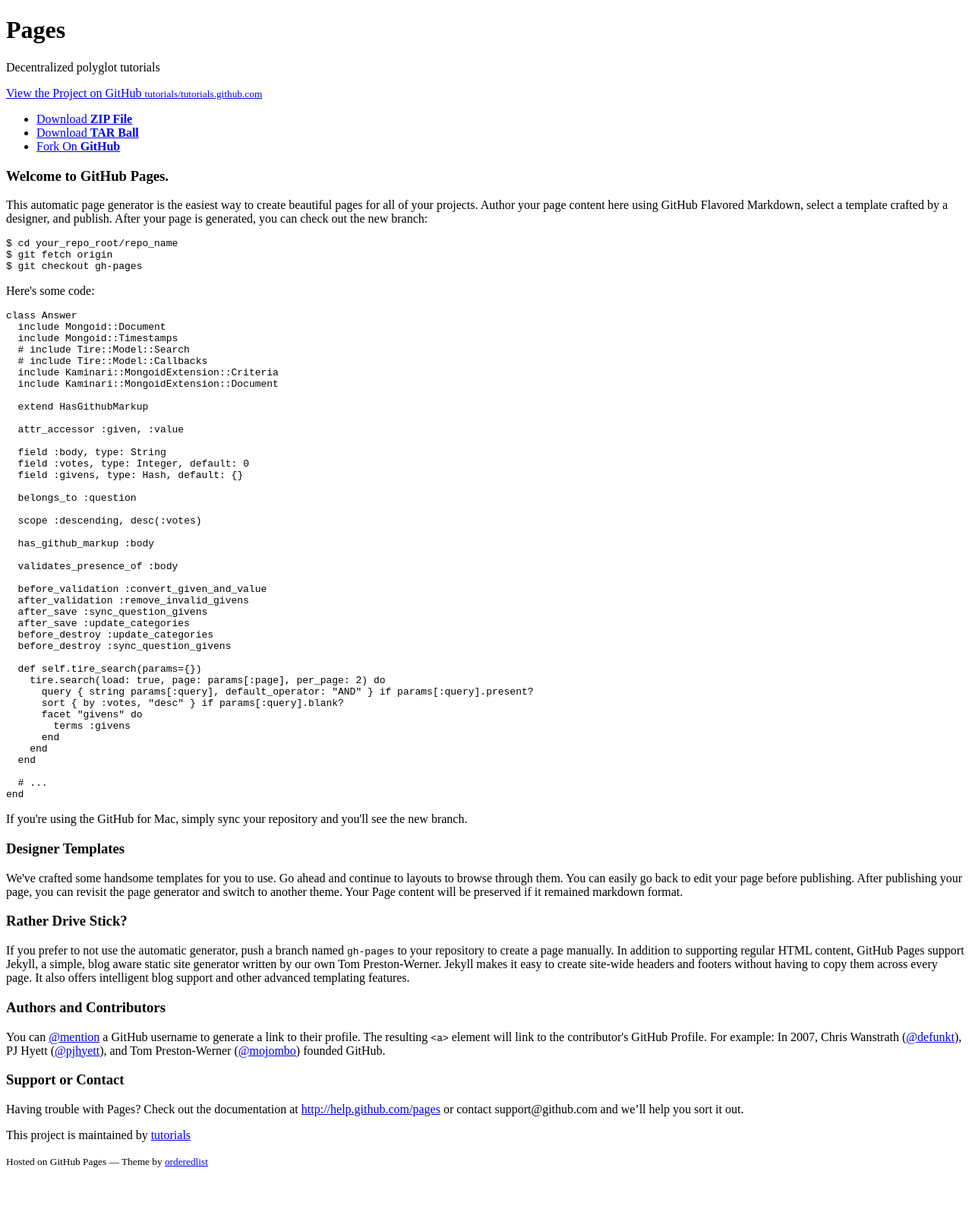
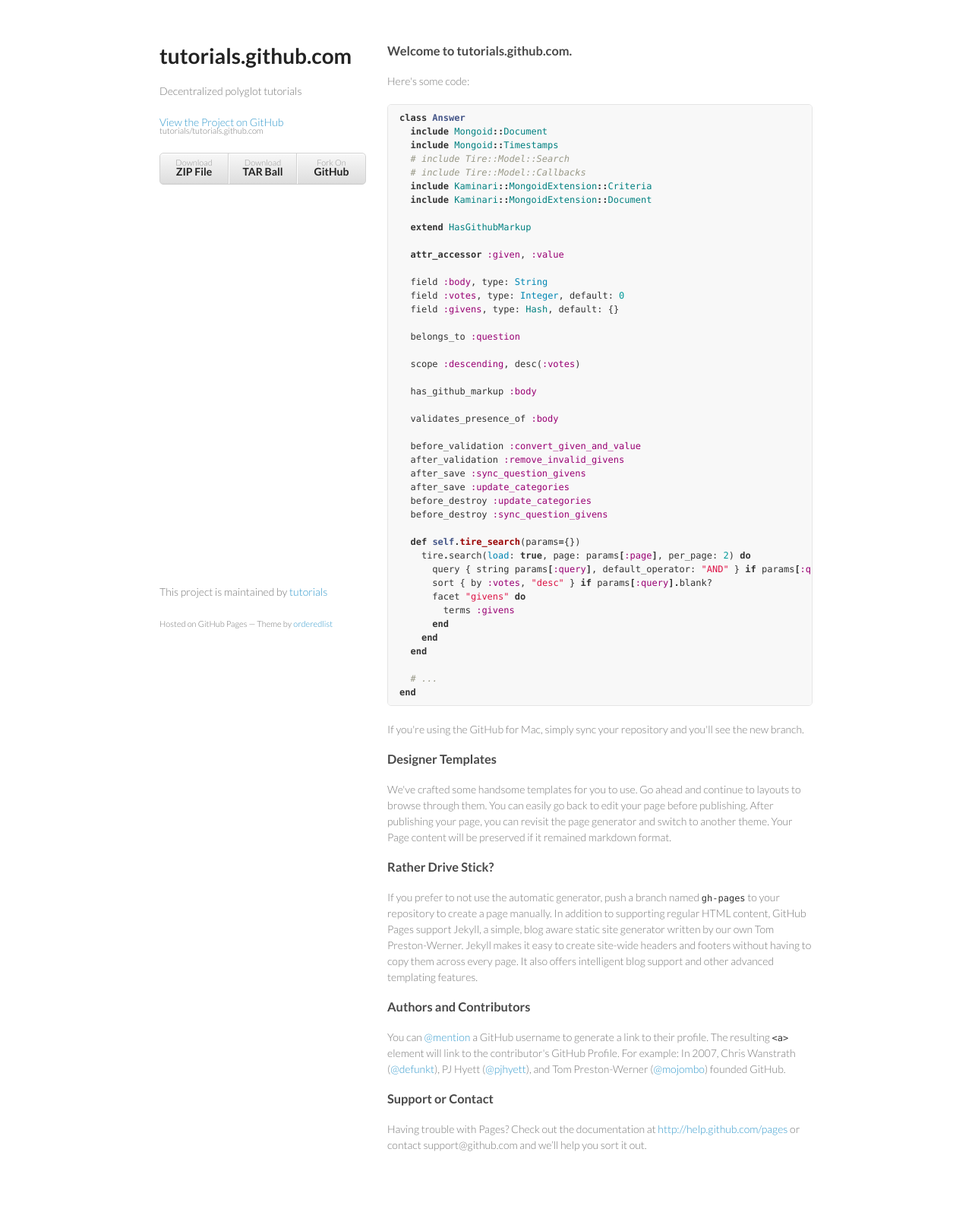
Before and after one commit to tutorials/tutorials.github.com, a Jekyll site: the page index.html, which Jekyll copies as it is, in a window 1280 px wide. Shown: the whole page at 76% size. Built offline with Jekyll 4.4.1, drawn with Linux system fonts in a browser that asks for light colours; Markdown is read by kramdown in place of the engine named in the settings; before the commit the page ends 1553 px from its top, so only the background shows below that.

Commit message:
Stylesheets are working properly again

```diff
--- a/index.html
+++ b/index.html
@@ -16,7 +16,7 @@
   <body>
     <div class="wrapper">
       <header>
-        <h1>Pages</h1>
+        <h1>tutorials.github.com</h1>
         <p>Decentralized polyglot tutorials</p>
         <p class="view"><a href="https://github.com/tutorials/pages">View the Project on GitHub <small>tutorials/tutorials.github.com</small></a></p>
         <ul>
@@ -26,14 +26,8 @@
         </ul>
       </header>
       <section>
-        <h3>Welcome to GitHub Pages.</h3>
+        <h3>Welcome to tutorials.github.com.</h3>
 
-<p>This automatic page generator is the easiest way to create beautiful pages for all of your projects. Author your page content here using GitHub Flavored Markdown, select a template crafted by a designer, and publish. After your page is generated, you can check out the new branch:</p>
-
-<pre><code>$ cd your_repo_root/repo_name
-$ git fetch origin
-$ git checkout gh-pages
-</code></pre>
 
 <p>Here's some code:</p>
 
--- /dev/null
+++ b/javascripts/scale.fix.js
@@ -0,0 +1,20 @@
+fixScale = function(doc) {
+
+	var addEvent = 'addEventListener',
+	    type = 'gesturestart',
+	    qsa = 'querySelectorAll',
+	    scales = [1, 1],
+	    meta = qsa in doc ? doc[qsa]('meta[name=viewport]') : [];
+
+	function fix() {
+		meta.content = 'width=device-width,minimum-scale=' + scales[0] + ',maximum-scale=' + scales[1];
+		doc.removeEventListener(type, fix, true);
+	}
+
+	if ((meta = meta[meta.length - 1]) && addEvent in doc) {
+		fix();
+		scales = [.25, 1.6];
+		doc[addEvent](type, fix, true);
+	}
+
+};
--- /dev/null
+++ b/stylesheets/pygment_trac.css
@@ -0,0 +1,69 @@
+.highlight  { background: #ffffff; }
+.highlight .c { color: #999988; font-style: italic } /* Comment */
+.highlight .err { color: #a61717; background-color: #e3d2d2 } /* Error */
+.highlight .k { font-weight: bold } /* Keyword */
+.highlight .o { font-weight: bold } /* Operator */
+.highlight .cm { color: #999988; font-style: italic } /* Comment.Multiline */
+.highlight .cp { color: #999999; font-weight: bold } /* Comment.Preproc */
+.highlight .c1 { color: #999988; font-style: italic } /* Comment.Single */
+.highlight .cs { color: #999999; font-weight: bold; font-style: italic } /* Comment.Special */
+.highlight .gd { color: #000000; background-color: #ffdddd } /* Generic.Deleted */
+.highlight .gd .x { color: #000000; background-color: #ffaaaa } /* Generic.Deleted.Specific */
+.highlight .ge { font-style: italic } /* Generic.Emph */
+.highlight .gr { color: #aa0000 } /* Generic.Error */
+.highlight .gh { color: #999999 } /* Generic.Heading */
+.highlight .gi { color: #000000; background-color: #ddffdd } /* Generic.Inserted */
+.highlight .gi .x { color: #000000; background-color: #aaffaa } /* Generic.Inserted.Specific */
+.highlight .go { color: #888888 } /* Generic.Output */
+.highlight .gp { color: #555555 } /* Generic.Prompt */
+.highlight .gs { font-weight: bold } /* Generic.Strong */
+.highlight .gu { color: #800080; font-weight: bold; } /* Generic.Subheading */
+.highlight .gt { color: #aa0000 } /* Generic.Traceback */
+.highlight .kc { font-weight: bold } /* Keyword.Constant */
+.highlight .kd { font-weight: bold } /* Keyword.Declaration */
+.highlight .kn { font-weight: bold } /* Keyword.Namespace */
+.highlight .kp { font-weight: bold } /* Keyword.Pseudo */
+.highlight .kr { font-weight: bold } /* Keyword.Reserved */
+.highlight .kt { color: #445588; font-weight: bold } /* Keyword.Type */
+.highlight .m { color: #009999 } /* Literal.Number */
+.highlight .s { color: #d14 } /* Literal.String */
+.highlight .na { color: #008080 } /* Name.Attribute */
+.highlight .nb { color: #0086B3 } /* Name.Builtin */
+.highlight .nc { color: #445588; font-weight: bold } /* Name.Class */
+.highlight .no { color: #008080 } /* Name.Constant */
+.highlight .ni { color: #800080 } /* Name.Entity */
+.highlight .ne { color: #990000; font-weight: bold } /* Name.Exception */
+.highlight .nf { color: #990000; font-weight: bold } /* Name.Function */
+.highlight .nn { color: #555555 } /* Name.Namespace */
+.highlight .nt { color: #000080 } /* Name.Tag */
+.highlight .nv { color: #008080 } /* Name.Variable */
+.highlight .ow { font-weight: bold } /* Operator.Word */
+.highlight .w { color: #bbbbbb } /* Text.Whitespace */
+.highlight .mf { color: #009999 } /* Literal.Number.Float */
+.highlight .mh { color: #009999 } /* Literal.Number.Hex */
+.highlight .mi { color: #009999 } /* Literal.Number.Integer */
+.highlight .mo { color: #009999 } /* Literal.Number.Oct */
+.highlight .sb { color: #d14 } /* Literal.String.Backtick */
+.highlight .sc { color: #d14 } /* Literal.String.Char */
+.highlight .sd { color: #d14 } /* Literal.String.Doc */
+.highlight .s2 { color: #d14 } /* Literal.String.Double */
+.highlight .se { color: #d14 } /* Literal.String.Escape */
+.highlight .sh { color: #d14 } /* Literal.String.Heredoc */
+.highlight .si { color: #d14 } /* Literal.String.Interpol */
+.highlight .sx { color: #d14 } /* Literal.String.Other */
+.highlight .sr { color: #009926 } /* Literal.String.Regex */
+.highlight .s1 { color: #d14 } /* Literal.String.Single */
+.highlight .ss { color: #990073 } /* Literal.String.Symbol */
+.highlight .bp { color: #999999 } /* Name.Builtin.Pseudo */
+.highlight .vc { color: #008080 } /* Name.Variable.Class */
+.highlight .vg { color: #008080 } /* Name.Variable.Global */
+.highlight .vi { color: #008080 } /* Name.Variable.Instance */
+.highlight .il { color: #009999 } /* Literal.Number.Integer.Long */
+
+.type-csharp .highlight .k { color: #0000FF }
+.type-csharp .highlight .kt { color: #0000FF }
+.type-csharp .highlight .nf { color: #000000; font-weight: normal }
+.type-csharp .highlight .nc { color: #2B91AF }
+.type-csharp .highlight .nn { color: #000000 }
+.type-csharp .highlight .s { color: #A31515 }
+.type-csharp .highlight .sc { color: #A31515 }
--- /dev/null
+++ b/stylesheets/styles.css
@@ -0,0 +1,251 @@
+@import url(https://fonts.googleapis.com/css?family=Lato:300italic,700italic,300,700);
+
+body {
+  padding:50px;
+  font:14px/1.5 Lato, "Helvetica Neue", Helvetica, Arial, sans-serif;
+  color:#777;
+  font-weight:300;
+}
+
+h1, h2, h3, h4, h5, h6 {
+  color:#222;
+  margin:0 0 20px;
+}
+
+p, ul, ol, table, pre, dl {
+  margin:0 0 20px;
+}
+
+h1, h2, h3 {
+  line-height:1.1;
+}
+
+h1 {
+  font-size:28px;
+}
+
+h2 {
+  color:#393939;
+}
+
+h3, h4, h5, h6 {
+  color:#494949;
+}
+
+a {
+  color:#39c;
+  font-weight:400;
+  text-decoration:none;
+}
+
+a small {
+  font-size:11px;
+  color:#777;
+  margin-top:-0.6em;
+  display:block;
+}
+
+.wrapper {
+  width:860px;
+  margin:0 auto;
+}
+
+blockquote {
+  border-left:1px solid #e5e5e5;
+  margin:0;
+  padding:0 0 0 20px;
+  font-style:italic;
+}
+
+code, pre {
+  font-family:Monaco, Bitstream Vera Sans Mono, Lucida Console, Terminal;
+  color:#333;
+  font-size:12px;
+}
+
+pre {
+  padding:8px 15px;
+  background: #f8f8f8;
+  border-radius:5px;
+  border:1px solid #e5e5e5;
+  overflow-x: auto;
+}
+
+table {
+  width:100%;
+  border-collapse:collapse;
+}
+
+th, td {
+  text-align:left;
+  padding:5px 10px;
+  border-bottom:1px solid #e5e5e5;
+}
+
+dt {
+  color:#444;
+  font-weight:700;
+}
+
+th {
+  color:#444;
+}
+
+img {
+  max-width:100%;
+}
+
+header {
+  width:270px;
+  float:left;
+  position:fixed;
+}
+
+header ul {
+  list-style:none;
+  height:40px;
+
+  padding:0;
+
+  background: #eee;
+  background: -moz-linear-gradient(top, #f8f8f8 0%, #dddddd 100%);
+  background: -webkit-gradient(linear, left top, left bottom, color-stop(0%,#f8f8f8), color-stop(100%,#dddddd));
+  background: -webkit-linear-gradient(top, #f8f8f8 0%,#dddddd 100%);
+  background: -o-linear-gradient(top, #f8f8f8 0%,#dddddd 100%);
+  background: -ms-linear-gradient(top, #f8f8f8 0%,#dddddd 100%);
+  background: linear-gradient(top, #f8f8f8 0%,#dddddd 100%);
+
+  border-radius:5px;
+  border:1px solid #d2d2d2;
+  box-shadow:inset #fff 0 1px 0, inset rgba(0,0,0,0.03) 0 -1px 0;
+  width:270px;
+}
+
+header li {
+  width:89px;
+  float:left;
+  border-right:1px solid #d2d2d2;
+  height:40px;
+}
+
+header ul a {
+  line-height:1;
+  font-size:11px;
+  color:#999;
+  display:block;
+  text-align:center;
+  padding-top:6px;
+  height:40px;
+}
+
+strong {
+  color:#222;
+  font-weight:700;
+}
+
+header ul li + li {
+  width:88px;
+  border-left:1px solid #fff;
+}
+
+header ul li + li + li {
+  border-right:none;
+  width:89px;
+}
+
+header ul a strong {
+  font-size:14px;
+  display:block;
+  color:#222;
+}
+
+section {
+  width:560px;
+  float:right;
+  padding-bottom:50px;
+}
+
+small {
+  font-size:11px;
+}
+
+hr {
+  border:0;
+  background:#aaa;
+  height:1px;
+  margin:0 0 20px;
+}
+
+footer {
+  width:270px;
+  float:left;
+  position:fixed;
+  bottom:50px;
+}
+
+@media print, screen and (max-width: 960px) {
+
+  div.wrapper {
+    width:auto;
+    margin:0;
+  }
+
+  header, section, footer {
+    float:none;
+    position:static;
+    width:auto;
+  }
+
+  header {
+    padding-right:320px;
+  }
+
+  section {
+    border:1px solid #e5e5e5;
+    border-width:1px 0;
+    padding:20px 0;
+    margin:0 0 20px;
+  }
+
+  header a small {
+    display:inline;
+  }
+
+  header ul {
+    position:absolute;
+    right:50px;
+    top:52px;
+  }
+}
+
+@media print, screen and (max-width: 720px) {
+  body {
+    word-wrap:break-word;
+  }
+
+  header {
+    padding:0;
+  }
+
+  header ul, header p.view {
+    position:static;
+  }
+}
+
+@media print, screen and (max-width: 480px) {
+  body {
+    padding:15px;
+  }
+
+  header ul {
+    display:none;
+  }
+}
+
+@media print {
+  body {
+    padding:0.4in;
+    font-size:12pt;
+    color:#444;
+  }
+}
```
Also changed, not shown: favicon.ico (added).
